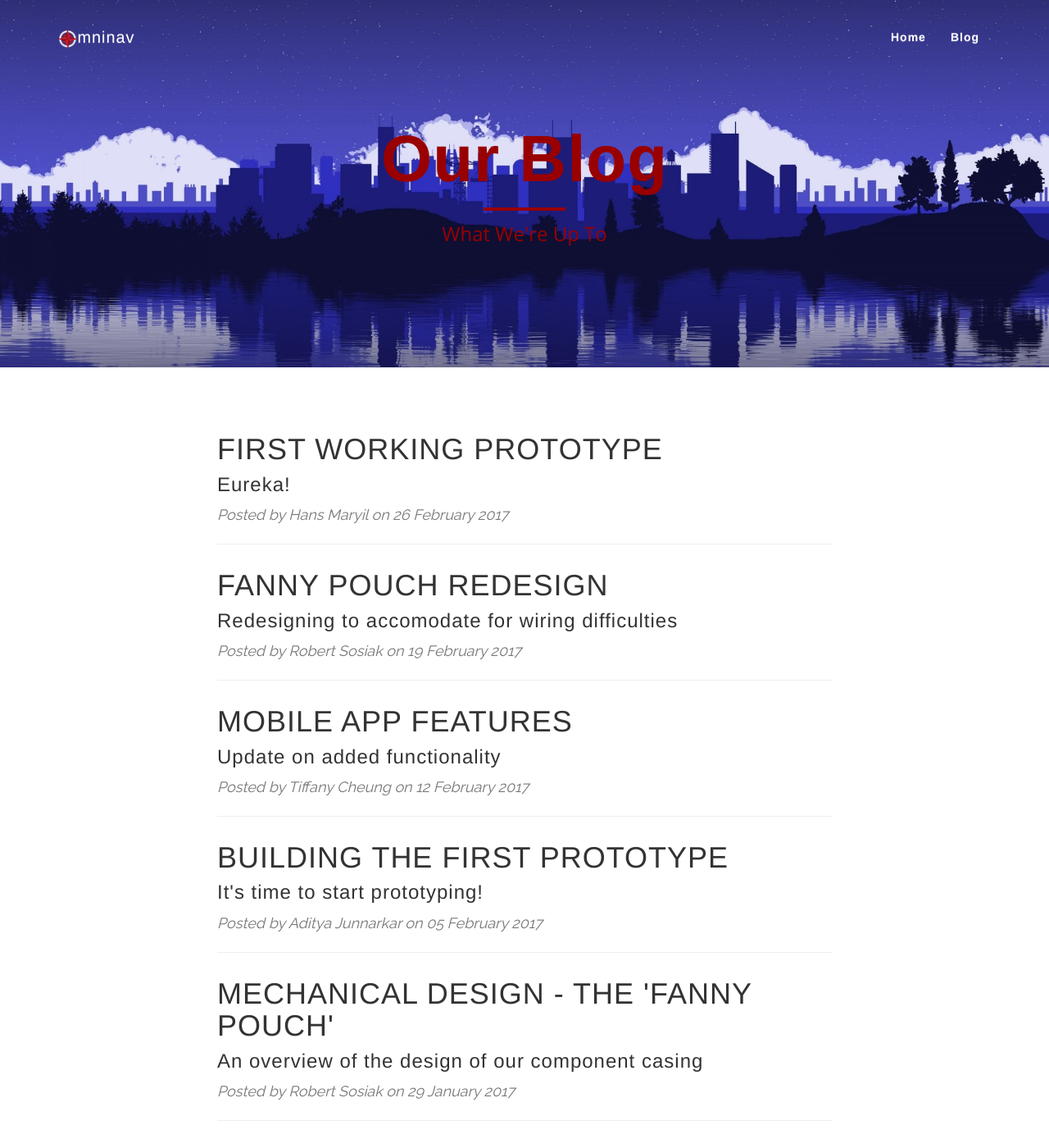
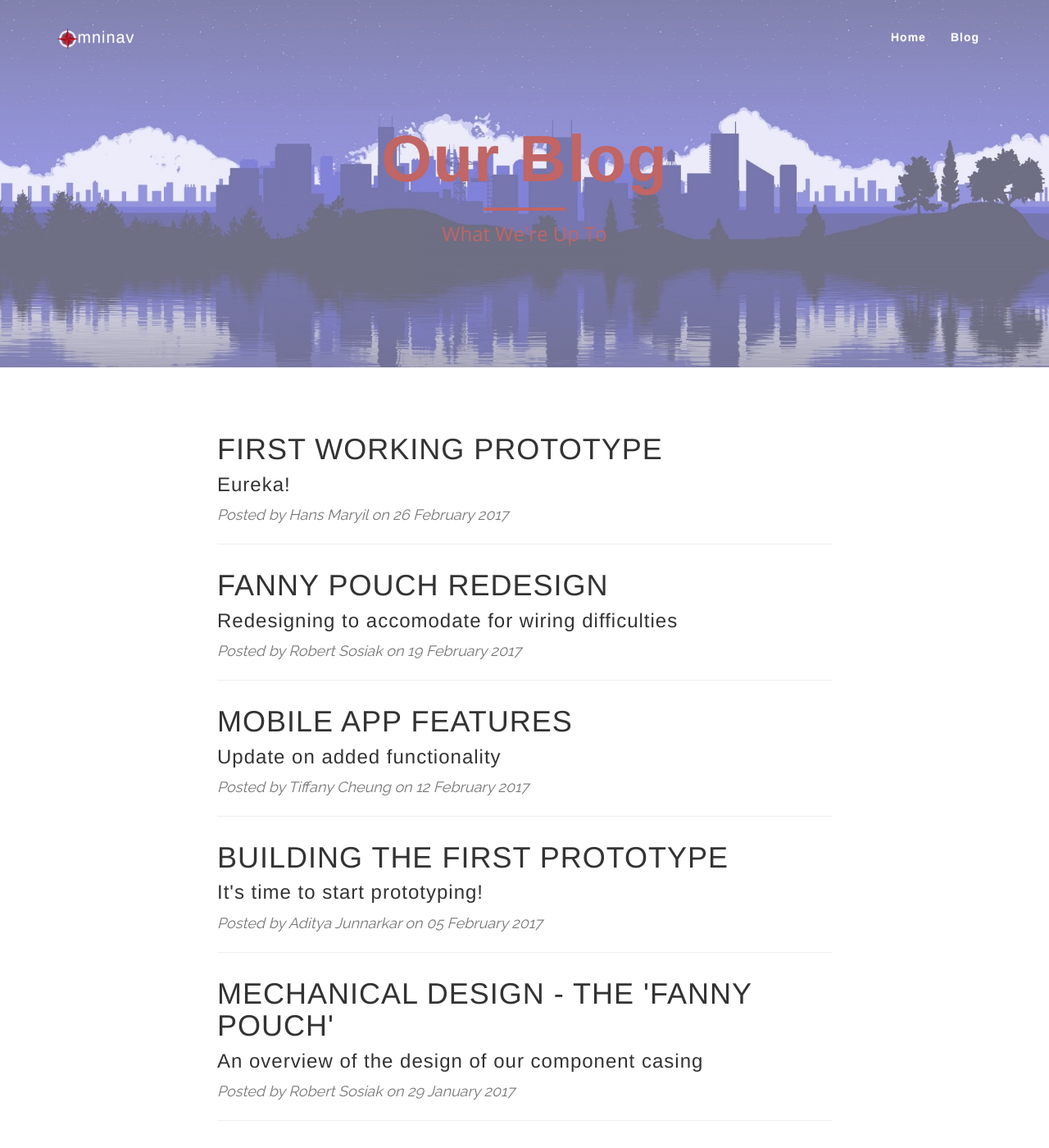
Before and after one commit to hansmaryil/OmniNav, a Jekyll site: the page built from blog/index.html, in a window 1280 px wide and 1400 px high. Shown: the whole window at 82% size. Built offline with Jekyll 4.4.1, drawn with Linux system fonts in a browser that asks for light colours; some web fonts are replaced.

Commit message:
blog bg opacity

```diff
--- a/blog/index.html
+++ b/blog/index.html
@@ -3,7 +3,7 @@
 title: Our Blog
 header_content: |
     <!-- Page Header -->
-    <header class="intro-header" style="background-image: url('/images/background/bg_19.jpg')">
+    <header class="intro-header" style="background-image: url('/images/background/bg_19.jpg'); opacity: 0.6;">
         <div class="container">
             <div class="row">
                 <div class="col-lg-8 col-lg-offset-2 col-md-10 col-md-offset-1">
```
Also changed, not shown: css/clean-blog.min.css.
